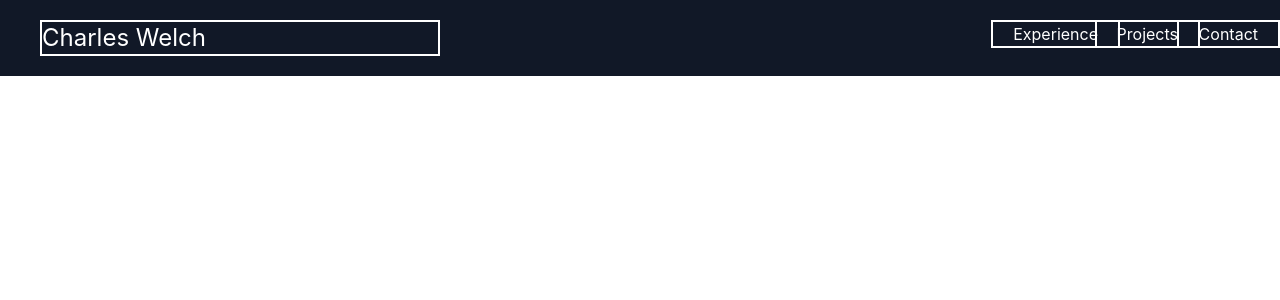
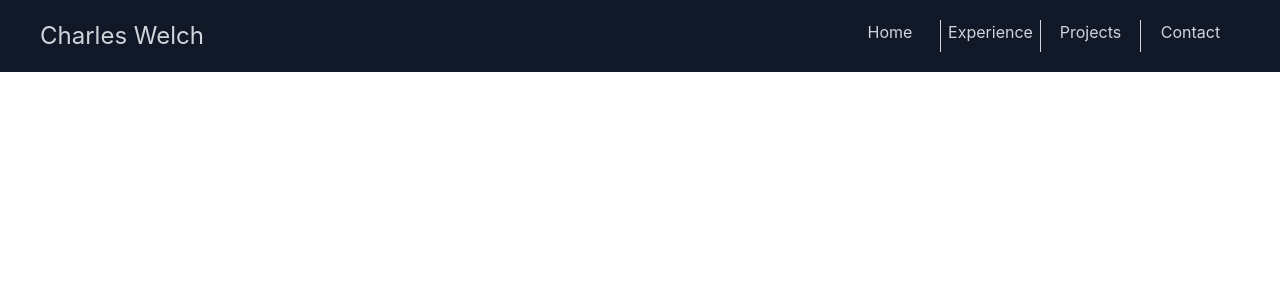
Before and after one commit to cmattrox/ReactPlayground, a React (Create React App) app in the folder react-playground/: page /contact in a window 1280 px wide. Shown: the top 300 px of the page. Built offline with nearby package versions, Linux system fonts and the light colour scheme.

Commit message:
setting up the react router

```diff
--- a/react-playground/package.json
+++ b/react-playground/package.json
@@ -9,6 +9,7 @@
     "@testing-library/user-event": "^12.8.3",
     "react": "^17.0.2",
     "react-dom": "^17.0.2",
+    "react-router-dom": "^6.0.2",
     "react-scripts": "4.0.3",
     "web-vitals": "^1.1.2"
   },
--- a/react-playground/public/index.html
+++ b/react-playground/public/index.html
@@ -2,7 +2,6 @@
 <html lang="en">
   <head>
     <meta charset="utf-8" />
-    <link rel="icon" href="%PUBLIC_URL%/favicon.ico" />
     <meta name="viewport" content="width=device-width, initial-scale=1" />
     <meta name="theme-color" content="#000000" />
     <meta
@@ -23,19 +22,9 @@
       work correctly both with client-side routing and a non-root public URL.
       Learn how to configure a non-root public URL by running `npm run build`.
     -->
-    <title>React App</title>
+    <title>Charles Welch</title>
   </head>
   <body>
-    <div id="root"></div>
-    <!--
-      This HTML file is a template.
-      If you open it directly in the browser, you will see an empty page.
-
-      You can add webfonts, meta tags, or analytics to this file.
-      The build step will place the bundled scripts into the <body> tag.
-
-      To begin the development, run `npm start` or `yarn start`.
-      To create a production bundle, use `npm run build` or `yarn build`.
-    -->
+    <div id="root_index"></div>
   </body>
 </html>
--- /dev/null
+++ b/react-playground/src/App.js
@@ -0,0 +1,22 @@
+import './App.css';
+import Home from './components/home';
+import Experience from './components/experience';
+import Projects from './components/projects';
+import Contact from './components/contact';
+import Error from './components/error';
+
+function App() {
+  return (
+    <main>
+      <Swtich>
+        <Route path='/' component={Home} exact/>
+        <Route path='/experience' component={Experience} />
+        <Route path='/projects' component={Projects} />
+        <Route path='/contact' component={Contact} />
+        <Route component={Error} />
+      </Swtich>
+    </main>
+  )
+}
+
+export default HeaderBar;
--- a/react-playground/src/components/App.js
+++ /dev/null
@@ -1,20 +0,0 @@
-import './App.css';
-
-function HeaderBar() {
-  return (
-    <div className="HeaderBar" >
-      <nav className="bg-gray-900">
-        <div className="px-10 py-5 flex flex-row w-full">
-          <h1 className="text-white text-2xl border-white border-2 w-1/3">Charles Welch</h1>
-          <div className="Relative w-2/3">
-              <a className="text-white border-2 border-white px-5 absolute right-40">Experience</a>
-              <a className="text-white border-2 border-white px-5 absolute right-20">Projects</a>
-              <a className="text-white border-2 border-white px-5 absolute right-0">Contact</a>
-          </div>
-        </div>
-      </nav>
-    </div>
-  );
-}
-
-export default HeaderBar;
--- /dev/null
+++ b/react-playground/src/components/contact.js
@@ -0,0 +1,12 @@
+import React from 'react';
+import HeaderBar from './App';
+
+function Contact () {
+    return (
+        <div className="Contact">
+            <HeaderBar />
+        </div>
+    );
+}
+
+export default Contact;
--- /dev/null
+++ b/react-playground/src/components/error.js
@@ -0,0 +1,9 @@
+import React from 'react';
+
+function Error () {
+    return (
+        <h1>Oops! Page not found!</h1>
+    );
+}
+
+export default Error;
--- /dev/null
+++ b/react-playground/src/components/experience.js
@@ -0,0 +1,12 @@
+import React from 'react';
+import HeaderBar from './App';
+
+function Experience () {
+    return (
+        <div className="Experience">
+            <HeaderBar />
+        </div>
+    );
+}
+
+export default Experience;
--- /dev/null
+++ b/react-playground/src/components/headerbar.js
@@ -0,0 +1,22 @@
+import '../App.css';
+import { Link } from 'react-router-dom';
+
+function HeaderBar() {
+  return (
+    <div className="HeaderBar" >
+      <nav className="bg-gray-900">
+        <div className="px-10 py-5 flex flex-row w-full">
+          <h1 className="text-gray-300 text-2xl w-2/3">Charles Welch</h1>
+          <div className="w-1/3 divide-x divide-gray-300 grid grid-cols-4">
+              <Link to="/" className="text-center text-gray-300">Home</Link>
+              <Link to='/experience' className="text-center text-gray-300">Experience</Link>
+              <Link to='/projects' className="text-center text-gray-300">Projects</Link>
+              <Link to='/contact' className="text-center text-gray-300">Contact</Link>
+          </div>
+        </div>
+      </nav>
+    </div>
+  );
+}
+
+export default HeaderBar;
--- /dev/null
+++ b/react-playground/src/components/home.js
@@ -0,0 +1,12 @@
+import React from 'react';
+import HeaderBar from './App';
+
+function Home () {
+    return (
+        <div className="Home">
+            <HeaderBar />
+        </div>
+    );
+}
+
+export default Home;
--- /dev/null
+++ b/react-playground/src/components/projects.js
@@ -0,0 +1,12 @@
+import React from 'react';
+import HeaderBar from './App';
+
+function Projects () {
+    return (
+        <div className="Projects">
+            <HeaderBar />
+        </div>
+    );
+}
+
+export default Projects;
--- a/react-playground/src/index.js
+++ b/react-playground/src/index.js
@@ -1,11 +1,14 @@
 import React from 'react';
 import ReactDOM from 'react-dom';
+import { BrowserRouter, Route, Switch } from 'react-router-dom';
 import './index.css';
-import HeaderBar from './components/App';
+import HeaderBar from './components/headerbar';
 
 ReactDOM.render(
   <React.StrictMode>
-    <HeaderBar />
+    <BrowserRouter>
+      <HeaderBar />
+    </BrowserRouter>
   </React.StrictMode>,
-  document.getElementById('root')
+  document.getElementById('root_index')
 );
```
Also changed, not shown: react-playground/src/App.css (renamed from react-playground/src/components/App.css), 1 other file (tests, documents, lock files or other folders).
